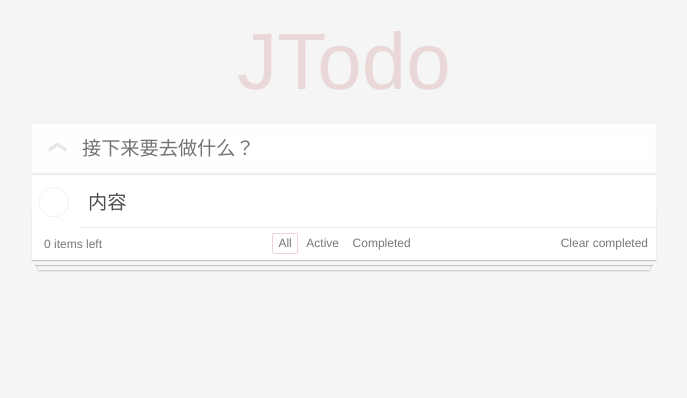
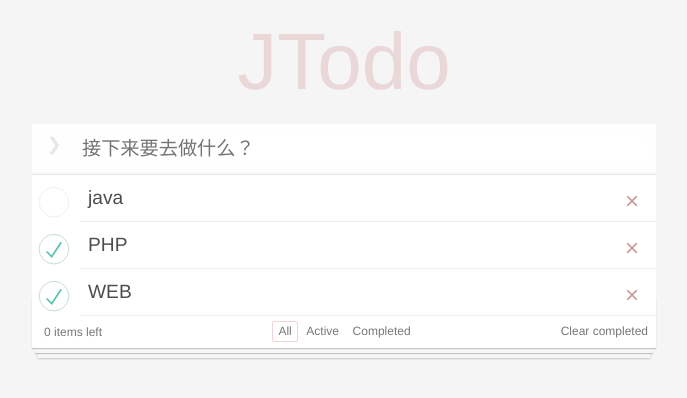
Before and after one commit to namexi/vue-todo, a Vue app: page /#/ in a window 1280 px wide. Shown: the top 398 px of the page, without its empty margins (296-983 px from the left). Built offline with nearby package versions, Linux system fonts and the light colour scheme.

Commit message:
05-解决移动端双击事件兼容性

```diff
--- a/src/assets/styles/global.scss
+++ b/src/assets/styles/global.scss
@@ -20,7 +20,9 @@ html, body, h1{
     color: initial;
     margin: 0;
     font: 400 13.3333px Arial;
-    outline: 0
+    outline: 0;
+    -webkit-appearance: none;
+    -moz-appearance: none;
 }
   ul, li, ol, a{
     list-style: none;
@@ -39,6 +41,7 @@ html, body, h1{
     font-weight: inherit;
     color: inherit;
     -webkit-appearance: none;
+    -moz-appearance: none;
     appearance: none;
   }
   a:hover, button:hover {
--- a/src/component/newtodo.vue
+++ b/src/component/newtodo.vue
@@ -26,23 +26,24 @@
             .toggle-all{
                 position:absolute;
                 	top: .26rem;
-	                left: 0;
+	                left: -2px;
 	                width: 1.2rem;
 	                height: .67rem;
                     text-align: center;
                     border: none;
-                    -webkit-appearance: none;
-                    transform: rotate(90deg);
-                &::before{
-                    content: " ❮";
+                &:before{
+                    content: "\276F";
                     font-size: .44rem;
                     color: #e6e6e6;
                     padding: .2rem .34rem .2rem .34rem;
                 }
                 &:checked:before{
-                    content: " ❯";
                     color: #737373;
-
+                }
+                &:checked {
+                    transform: rotate(90deg);
+                    -webkit-transform:rotate(90deg);
+                    -moz-transform:rotate(90deg);
                 }
             }
             ul{
@@ -60,7 +61,6 @@
                     width: .8rem;
                     height:.8rem;
                     border:none;
-                    -webkit-appearance: none;
                     position: absolute;
                     left: -53px;
                     margin: .18rem .1rem;
@@ -96,6 +96,7 @@
                             color: #b83f45;
                         }
                     }
+
                   }
                   .edit {
                       width: 100%;
@@ -122,16 +123,16 @@
             <input type="text" placeholder="接下来要去做什么？" class="newtodo-text">
         </div>
         <div class="main">
-            <input id="toggle-all" type="checkbox" class="toggle-all">
+            <input id="toggle-all" type="checkbox" class="toggle-all" v-model="allCkecked">
             <label for="toggle-all"></label>
             <ul>
-                <li @mouseenter="showDelBtn" @mouseleave="hiddenDelBtn">
-                    <div class="view">
-                        <input type="checkbox" class="toggle">
-                        <label @click.stop="showEditInput">内容</label>
-                        <a v-show="delBtn">×</a>
+                <li v-for="(item,index) in list" :key="index">
+                    <div class="view" @mouseenter="showDelBtn" @mouseleave="hiddenDelBtn" >
+                        <input type="checkbox" class="toggle" :checked="allCkecked" v-model="item.checked">
+                        <label @click.stop="showEditInput">{{item.text}}</label>
+                        <a class="hiddend">×</a>
                     </div>
-                    <input type="text" class="edit" :class="{'edit-show':'editText'}" v-show="editText" v-todo-focus="editText" @blur="hiddeEditText">
+                    <input type="text" class="edit" v-show="editText" v-todo-focus="falge" @blur="hiddeEditText">
                 </li>
             </ul>
         </div>
@@ -145,28 +146,66 @@ export default {
         return {
             delBtn: false,
             editText: false,
-            clcikTime : 0
+            clcikTime : 0,
+            allCkecked: false,
+            text: '',
+            falge:false,
+            edit: {},
+            list: [{
+                id: 0,
+                text: 'java',
+                checked: false
+            },{
+               id: 1,
+                text: 'PHP',
+                checked: true
+            },{
+                id: 2,
+                text: 'WEB',
+                checked: true
+            }
+            ]
         }
     },
     methods:{
-        showDelBtn(){
-            this.delBtn = true
+        showDelBtn(e){
+            if (e.target) e.currentTarget.lastElementChild.style.display = 'block'
         },
-        hiddenDelBtn(){
-           this.delBtn = false
+        hiddenDelBtn(e){
+            if(!this.delBtn && e.target ) e.currentTarget.lastElementChild.style.display = 'none'
         },
-        showEditInput () {
-            if (this.clcikTime === 0 && !this.editText) {
+        showEditInput (e) {
+            if (!this.text) this.text = e.currentTarget.textContent
+            if (this.clcikTime === 0 && !this.falge) {
                 this.clcikTime = new Date().getTime()
-            }else if (new Date().getTime() - this.clcikTime > 500 && !this.editText) {
-               this.clcikTime = 0
-            } else {
-                this.editText = true
-                this.clcikTime = 0
+                console.log("开始获取第一次时间了")
+            }else{
+                if (this.text === e.currentTarget.textContent) {
+                    if (new Date().getTime() - this.clcikTime > 500 && !this.falge) {
+                         this.falge = false
+                        this.clcikTime = 0
+                        this.text = ''
+                         console.log("两次点击时间过长")
+                        return
+                    }
+                    console.log("点击了相同的元素")
+                    console.log("连续点击了两次")
+                   this.edit = e.currentTarget.parentElement.nextElementSibling
+                    this.falge = true
+                   this.edit.style.display = 'block'
+                }else {
+                    this.edit.style.display = 'none'
+                    this.falge = false
+                    this.text = ''
+                    this.clcikTime =  new Date().getTime()
+                    console.log("点击了不相同的元素")
+                    return
+                }
             }
+
         },
-        hiddeEditText(){
-            this.editText = false
+        hiddeEditText(e){
+          e.currentTarget.style.display = 'none'
         }
     },
     directives: {
```
